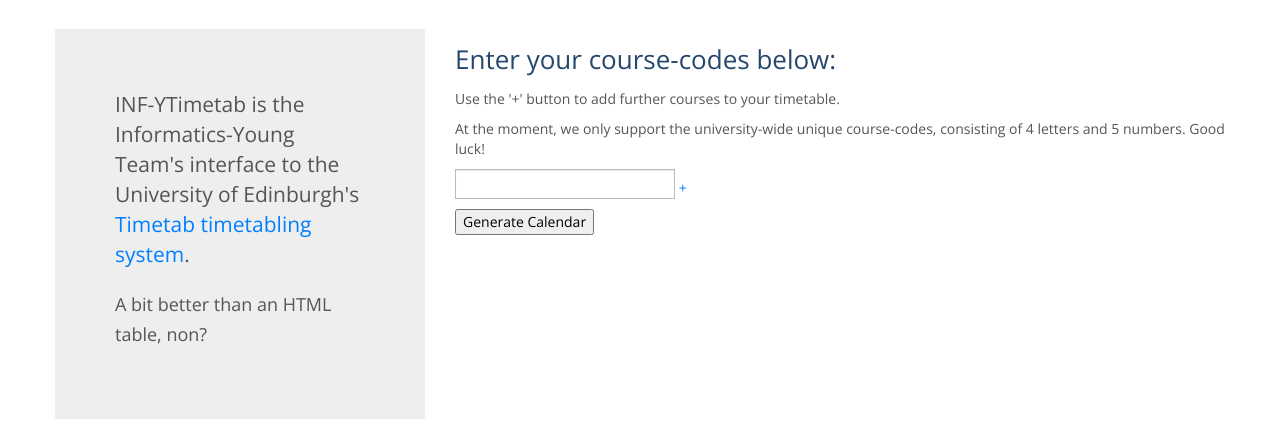
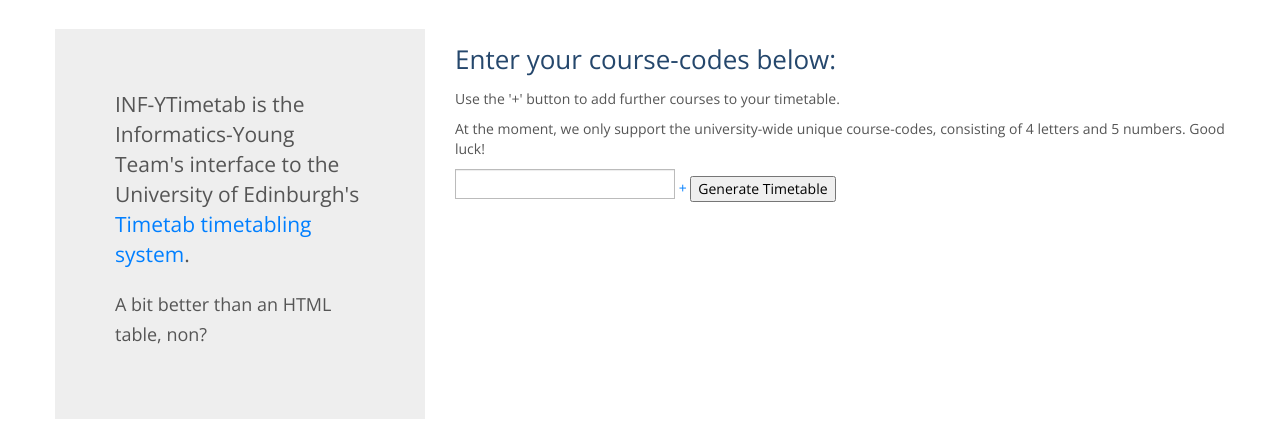
Before and after one commit to INF-YT/INF-YTimetab, a Flask app: page / in a window 1280 px wide. Shown: the part 51-485 px from the top of the page. Run offline with Flask 2, Linux system fonts and the light colour scheme.

Commit message:
Reverted to using POST as form method. Changed submit button to actual button.

```diff
--- a/CourseCodeForm.py
+++ b/CourseCodeForm.py
@@ -1,6 +1,6 @@
 #!/usr/bin/env python
 # -*- coding: utf-8 -*-
-from wtforms import Form, TextField, validators, FieldList, SubmitField
+from wtforms import Form, TextField, validators, FieldList
 
 
 class CourseCodeForm(Form):
@@ -13,5 +13,3 @@ class CourseCodeForm(Form):
         validators=[validators.Regexp('[\w]{4}[\d]{5}')]),
         min_entries=1
     )
-
-    submit_button = SubmitField('Generate Calendar')
--- a/templates/course-code-form.html
+++ b/templates/course-code-form.html
@@ -3,7 +3,7 @@
 
 
 {% block body %}
-    <form id="course-code-form" method=get action="/timetable">
+    <form id="course-code-form" method=post action="/timetable">
         <h2>Enter your course-codes below:</h2>
 
         <p>Use the '+' button to add further courses to your timetable.</p>
@@ -16,7 +16,7 @@
 
         <a id="add-course-code-input-button" href="javascript:void(0)" onclick="addCourseCodeInputElement()">+</a>
 
-        {{ form.submit_button(id="course-code-form-button") }}
+        <button id="course-code-form-button" type="submit">Generate Timetable</button>
     </form>
 {% endblock body %}
 
@@ -28,9 +28,9 @@
 
             var inputs = document.getElementsByTagName('input');
             var addInputButton = document.getElementById("add-course-code-input-button");
-            var last_input= inputs[inputs.length - 2];
+            var last_input= inputs[inputs.length - 1];
             var next_input = last_input.cloneNode();
-            var next_input_index = inputs.length - 1;
+            var next_input_index = inputs.length;
             next_input.setAttribute("id", "course_codes-" + next_input_index);
             next_input.setAttribute("name", "course_codes-" + next_input_index);
             next_input.setAttribute("type", "text");
```
Also changed, not shown: README.md.
